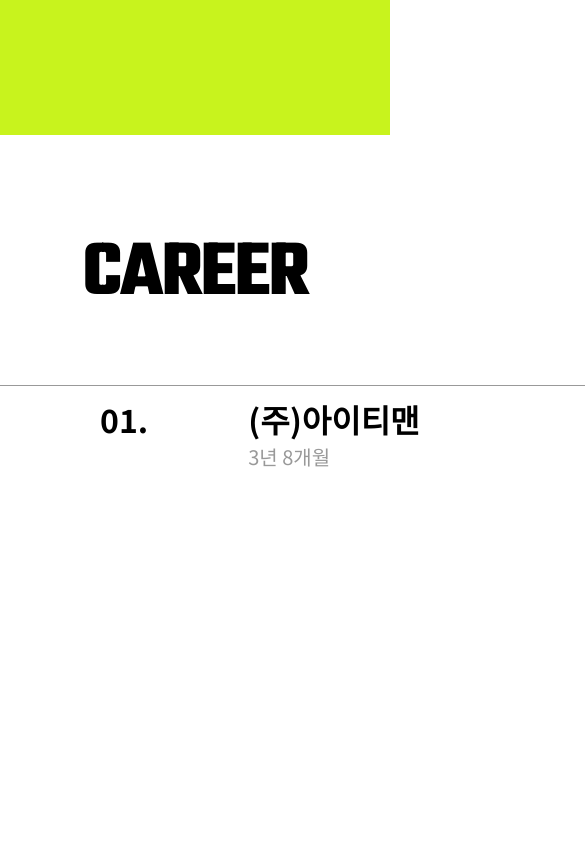
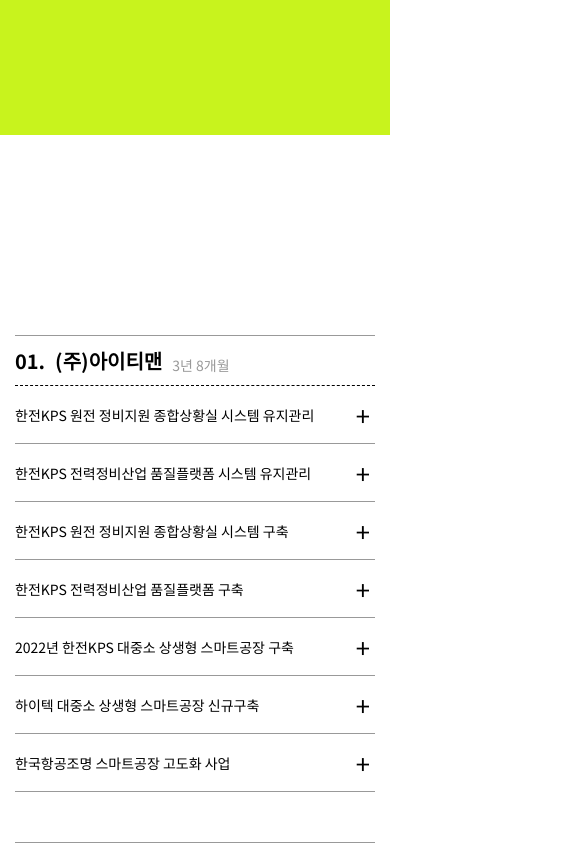
Before and after one commit to park-ria/portfolio, a React (Create React App) app: page / in a window 390 px wide. Shown: the part 1820-2665 px from the top of the page, 585 px wide, since content can reach past the window. Built offline with nearby package versions, Linux system fonts and the light colour scheme.

Commit message:
Career 반응형 완료

```diff
--- a/src/components/About.tsx
+++ b/src/components/About.tsx
@@ -1,9 +1,16 @@
 import styled from "styled-components";
 import { Wrapper, Content } from "./Common/LayoutComponents";
 import Title from "./Common/Title";
-import { animate, motion } from "framer-motion";
+import { motion } from "framer-motion";
 import { useRecoilValue } from "recoil";
 import { selectedIndexAtom } from "../atoms";
+
+const AboutContent = styled(Content)`
+  padding-left: 100px;
+  @media screen and (max-width: 600px) {
+    padding-left: 0;
+  }
+`;
 
 const ContentBox = styled.div`
   display: flex;
@@ -177,8 +184,8 @@
 
   return (
     <Wrapper>
-      <Title word={"ABOUT ME"} />
-      <Content>
+      <Title word={"ABOUT ME"} menuIdx={1} />
+      <AboutContent>
         <ContentBox>
           <TextWrapper>
             {textSections.map((list, index) => (
@@ -254,7 +261,7 @@
             transition={photoTransition}
           />
         </ContentBox>
-      </Content>
+      </AboutContent>
     </Wrapper>
   );
 };
--- a/src/components/Career/Career.tsx
+++ b/src/components/Career/Career.tsx
@@ -2,40 +2,35 @@
 import datas from "../../data.json";
 import { CareerType } from "../../type";
 import CareerGroup from "./CareerGroup";
-
-const Wrapper = styled.div`
-  width: 100%;
-  height: 100%;
-`;
-
-const Title = styled.h1`
-  width: fit-content;
-  margin: 0 auto;
-  padding-top: 100px;
-  font: 700 80px/1 "Teko", serif;
-  letter-spacing: -2px;
-  color: ${({ theme }) => theme.textColor};
-`;
+import Title from "../Common/Title";
+import { Wrapper, Content } from "../Common/LayoutComponents";
 
 const CareerDesc = styled.div`
-  width: 1290px;
-  margin: 0 auto;
-  margin-top: 70px;
-  margin-bottom: 100px;
   display: flex;
   flex-direction: column;
   gap: 80px;
+  @media screen and (max-width: 450px) {
+    gap: 50px;
+  }
+`;
+
+const CareerContent = styled(Content)`
+  @media screen and (max-width: 1450px) {
+    width: 100%;
+  }
 `;
 
 const Career = () => {
   return (
-    <Wrapper>
-      <Title>CAREER</Title>
-      <CareerDesc>
-        {datas.career?.map((data: CareerType, index: number) => (
-          <CareerGroup key={index} data={data} />
-        ))}
-      </CareerDesc>
+    <Wrapper style={{ background: "none" }}>
+      <Title word={"CAREER"} menuIdx={2} />
+      <CareerContent>
+        <CareerDesc>
+          {datas.career?.map((data: CareerType, index: number) => (
+            <CareerGroup key={index} data={data} />
+          ))}
+        </CareerDesc>
+      </CareerContent>
     </Wrapper>
   );
 };
--- a/src/components/Career/CareerGroup.tsx
+++ b/src/components/Career/CareerGroup.tsx
@@ -6,6 +6,9 @@
   display: flex;
   justify-content: space-between;
   border-top: 1px solid var(--dark-gray-color);
+  @media screen and (max-width: 1150px) {
+    flex-direction: column;
+  }
 `;
 
 const SubTitle = styled.div`
@@ -14,21 +17,51 @@
   justify-content: flex-start;
   flex: 1;
   gap: 100px;
+  @media screen and (max-width: 1150px) {
+    margin-left: 0px;
+    padding-left: 10px;
+    padding-bottom: 10px;
+    gap: 30px;
+    border-bottom: 1px dashed;
+  }
+  @media screen and (max-width: 850px) {
+    gap: 10px;
+  }
+  @media screen and (max-width: 450px) {
+    padding-left: 0;
+  }
+`;
+
+const SubTitleGroup = styled.div`
+  @media screen and (max-width: 1150px) {
+    display: flex;
+    align-items: flex-end;
+    gap: 10px;
+  }
 `;
 
 const SubTitleText = styled.h3`
   font-size: 2rem;
   font-weight: 700;
   color: ${({ theme }) => theme.textColor};
+  @media screen and (max-width: 850px) {
+    font-size: 1.25rem;
+  }
 `;
 
 const CareerDate = styled.span`
   font-size: 20px;
   color: var(--dark-gray-color);
+  @media screen and (max-width: 850px) {
+    font-size: 0.875rem;
+  }
 `;
 
 const Projects = styled.ul`
   width: 50%;
+  @media screen and (max-width: 1150px) {
+    width: 100%;
+  }
 `;
 
 interface CareerGroupType {
@@ -40,10 +73,10 @@
     <Wrapper>
       <SubTitle>
         <SubTitleText>{data.orderNum}.</SubTitleText>
-        <div>
+        <SubTitleGroup>
           <SubTitleText>{data.company}</SubTitleText>
           <CareerDate>{data.period}</CareerDate>
-        </div>
+        </SubTitleGroup>
       </SubTitle>
       <Projects>
         {data.project.map((project, pIndex) => (
--- a/src/components/Career/CareerProject.tsx
+++ b/src/components/Career/CareerProject.tsx
@@ -9,6 +9,9 @@
   border-bottom: 1px solid var(--dark-gray-color);
   overflow: hidden;
   transform-origin: top;
+  @media screen and (max-width: 450px) {
+    padding-left: 0;
+  }
 `;
 
 const ProjectTop = styled.div`
@@ -27,6 +30,12 @@
   &:hover {
     color: ${({ theme }) => theme.accentColor};
   }
+  @media screen and (max-width: 850px) {
+    font-size: 1rem;
+  }
+  @media screen and (max-width: 450px) {
+    font-size: 0.875rem;
+  }
 `;
 
 const OpenButton = styled.span<{ $isOpen: boolean }>`
@@ -39,6 +48,9 @@
   &:hover {
     scale: 1.5;
     color: ${({ theme }) => theme.accentColor};
+  }
+  @media screen and (max-width: 450px) {
+    padding: 0 5px;
   }
 `;
 
--- a/src/components/Career/CareerProjectDesc.tsx
+++ b/src/components/Career/CareerProjectDesc.tsx
@@ -16,6 +16,10 @@
   border-radius: 8px;
   overflow: hidden;
   transform-origin: top;
+  @media screen and (max-width: 450px) {
+    padding: 20px 10px;
+    font-size: 0.875rem;
+  }
 `;
 
 const ProjectDescLabel = styled.span`
--- a/src/components/Career/CareerSkill.tsx
+++ b/src/components/Career/CareerSkill.tsx
@@ -3,6 +3,9 @@
 
 const SkillDesc = styled.ul`
   margin: 5px 0 0 20px;
+  @media screen and (max-width: 450px) {
+    margin-left: 10px;
+  }
 `;
 
 const SkillLine = styled.li`
@@ -11,6 +14,9 @@
   gap: 10px;
   p {
     flex: 1;
+    @media screen and (max-width: 450px) {
+      font-size: 0.875rem;
+    }
   }
 `;
 
--- a/src/components/Career/CareerSkillIcon.tsx
+++ b/src/components/Career/CareerSkillIcon.tsx
@@ -8,10 +8,18 @@
   height: 40px;
   background: ${({ theme }) => theme.skillIconBg};
   border-radius: 8px;
+  @media screen and (max-width: 450px) {
+    width: 30px;
+    height: 30px;
+  }
   img {
     width: 30px;
     height: 30px;
     object-fit: cover;
+    @media screen and (max-width: 450px) {
+      width: 20px;
+      height: 20px;
+    }
   }
 `;
 
--- a/src/components/Common/LayoutComponents.tsx
+++ b/src/components/Common/LayoutComponents.tsx
@@ -16,7 +16,6 @@
   width: 1290px;
   margin: 0 auto;
   margin-top: 70px;
-  padding-left: 100px;
   padding-bottom: 100px;
   @media screen and (max-width: 1400px) {
     margin-top: 50px;
--- a/src/components/Common/Title.tsx
+++ b/src/components/Common/Title.tsx
@@ -48,7 +48,7 @@
   },
 };
 
-const Title = ({ word }: { word: string }) => {
+const Title = ({ word, menuIdx }: { word: string; menuIdx: number }) => {
   const seletedIndex = useRecoilValue(selectedIndexAtom);
   return (
     <Wrapper className="rotatingHeader">
@@ -56,7 +56,7 @@
         variants={container}
         initial="hidden"
         animate={
-          seletedIndex === -1 || seletedIndex === 1 ? "visible" : "hidden"
+          seletedIndex === -1 || seletedIndex === menuIdx ? "visible" : "hidden"
         }
       >
         {word.split("").map((char, index) => (
```
Also changed, not shown: src/components/Skill.tsx (+48 -74 lines), src/components/Skill1.tsx (renamed from src/components/Skill copy.tsx, +74 -48 lines).
